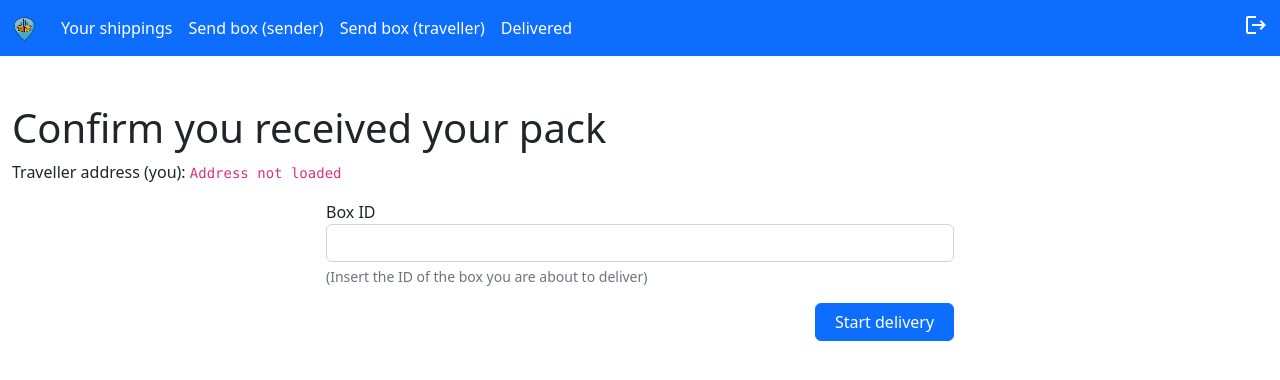
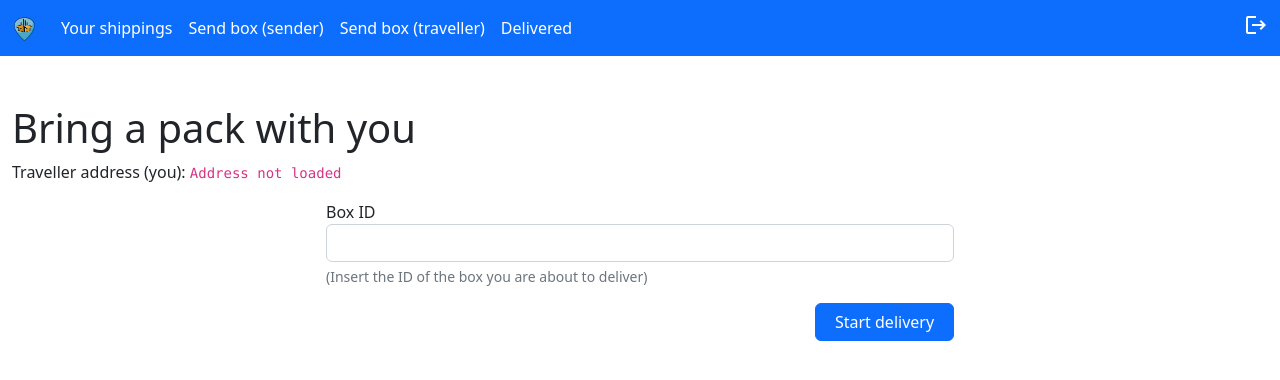
Before and after one commit to lorenzocamilli/ToPack, a website: page src/pages/deliver.html in a window 1280 px wide. Drawn offline with nearby package versions, Linux system fonts and the light colour scheme; a script that the page names is missing.

Commit message:
Changed name of page for Traveller confirmation

```diff
--- a/src/pages/deliver.html
+++ b/src/pages/deliver.html
@@ -37,7 +37,7 @@
 
         <header>
 			<div>
-				<h1>Confirm you received your pack</h1>
+				<h1>Bring a pack with you</h1>
 			</div>
 		</header>
 
```
